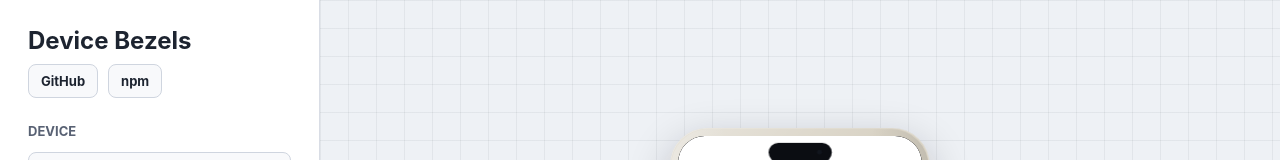
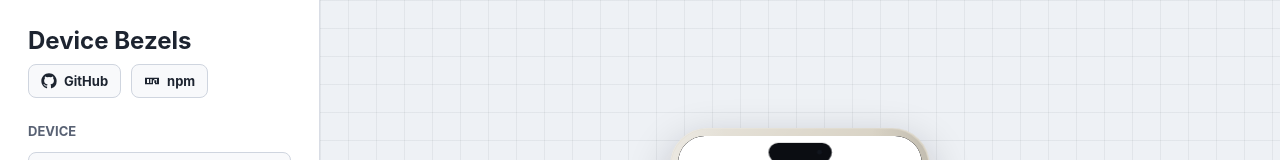
Before and after one commit to ash-negee/device-frames, a React (Vite) app in the folder demo/: page / in a window 1280 px wide. Shown: the top 160 px of the page. Built offline with nearby package versions, Linux system fonts and the light colour scheme.

Commit message:
Add icons to demo project links

```diff
--- a/demo/src/main.jsx
+++ b/demo/src/main.jsx
@@ -61,9 +61,15 @@ function App() {
         <h1>Device Bezels</h1>
         <nav className="project-links" aria-label="Project links">
           <a href="https://github.com/ash-negee/device-frames" rel="noreferrer" target="_blank">
+            <svg aria-hidden="true" viewBox="0 0 24 24">
+              <path d="M12 .5C5.65.5.5 5.65.5 12c0 5.09 3.29 9.4 7.86 10.93.58.1.79-.25.79-.56v-2.16c-3.2.7-3.87-1.36-3.87-1.36-.52-1.33-1.28-1.68-1.28-1.68-1.05-.72.08-.7.08-.7 1.16.08 1.77 1.19 1.77 1.19 1.03 1.76 2.7 1.25 3.36.96.1-.75.4-1.25.73-1.54-2.55-.29-5.24-1.28-5.24-5.68 0-1.25.45-2.28 1.19-3.08-.12-.29-.52-1.46.11-3.04 0 0 .97-.31 3.17 1.18a10.8 10.8 0 0 1 5.77 0c2.2-1.49 3.16-1.18 3.16-1.18.63 1.58.23 2.75.11 3.04.74.8 1.19 1.83 1.19 3.08 0 4.41-2.69 5.38-5.25 5.67.41.36.78 1.07.78 2.16v3.18c0 .31.21.67.79.56A11.51 11.51 0 0 0 23.5 12C23.5 5.65 18.35.5 12 .5Z" />
+            </svg>
             GitHub
           </a>
           <a href="https://www.npmjs.com/package/react-device-bezels" rel="noreferrer" target="_blank">
+            <svg aria-hidden="true" viewBox="0 0 24 24">
+              <path d="M1.5 7h21v10h-6v-6h-3v6h-12V7Zm3 8h3v-6h-3v6Zm5 0h2v-6h-2v6Zm9 0h1v-6h-4v6h1v-4h2v4Z" />
+            </svg>
             npm
           </a>
         </nav>
--- a/demo/src/styles.css
+++ b/demo/src/styles.css
@@ -56,9 +56,16 @@ select {
   display: inline-flex;
   font-size: 13px;
   font-weight: 700;
+  gap: 7px;
   min-height: 34px;
   padding: 0 12px;
   text-decoration: none;
+}
+
+.project-links svg {
+  fill: currentColor;
+  height: 16px;
+  width: 16px;
 }
 
 .project-links a:focus-visible,
```
